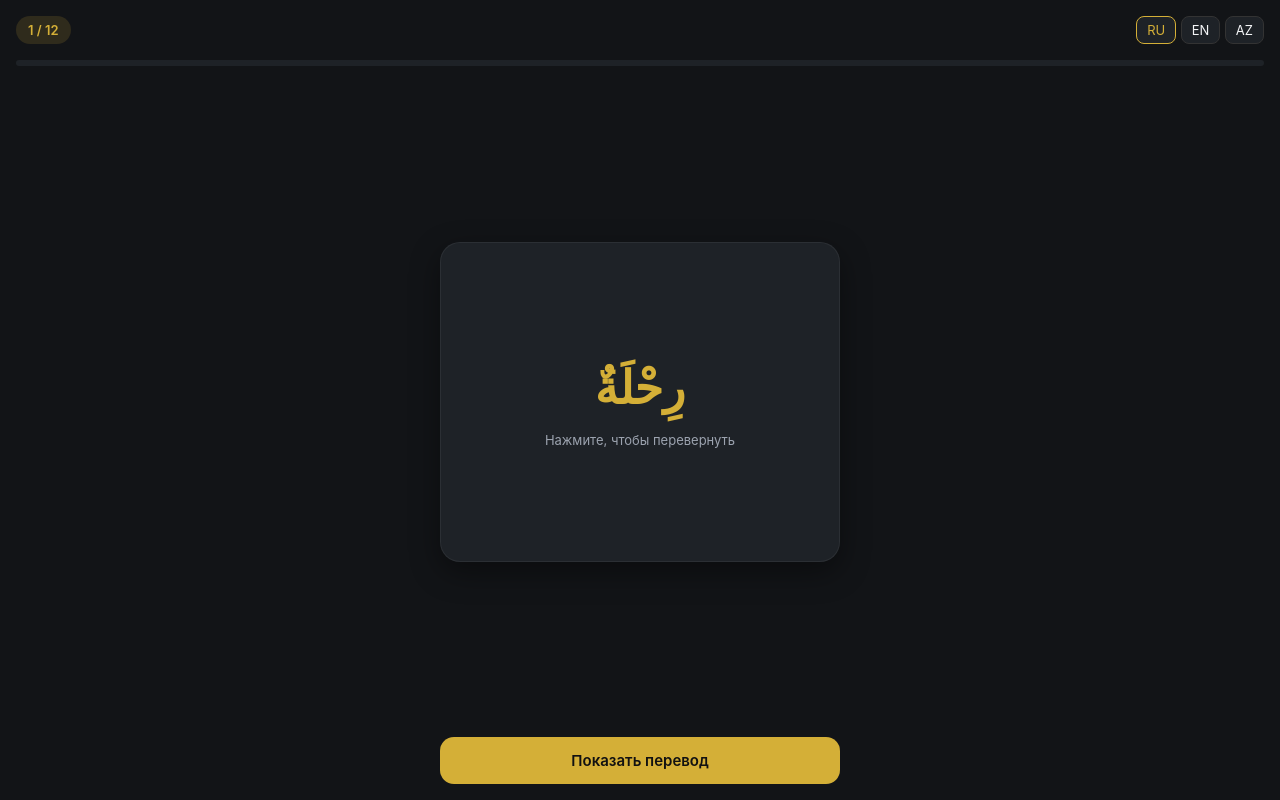
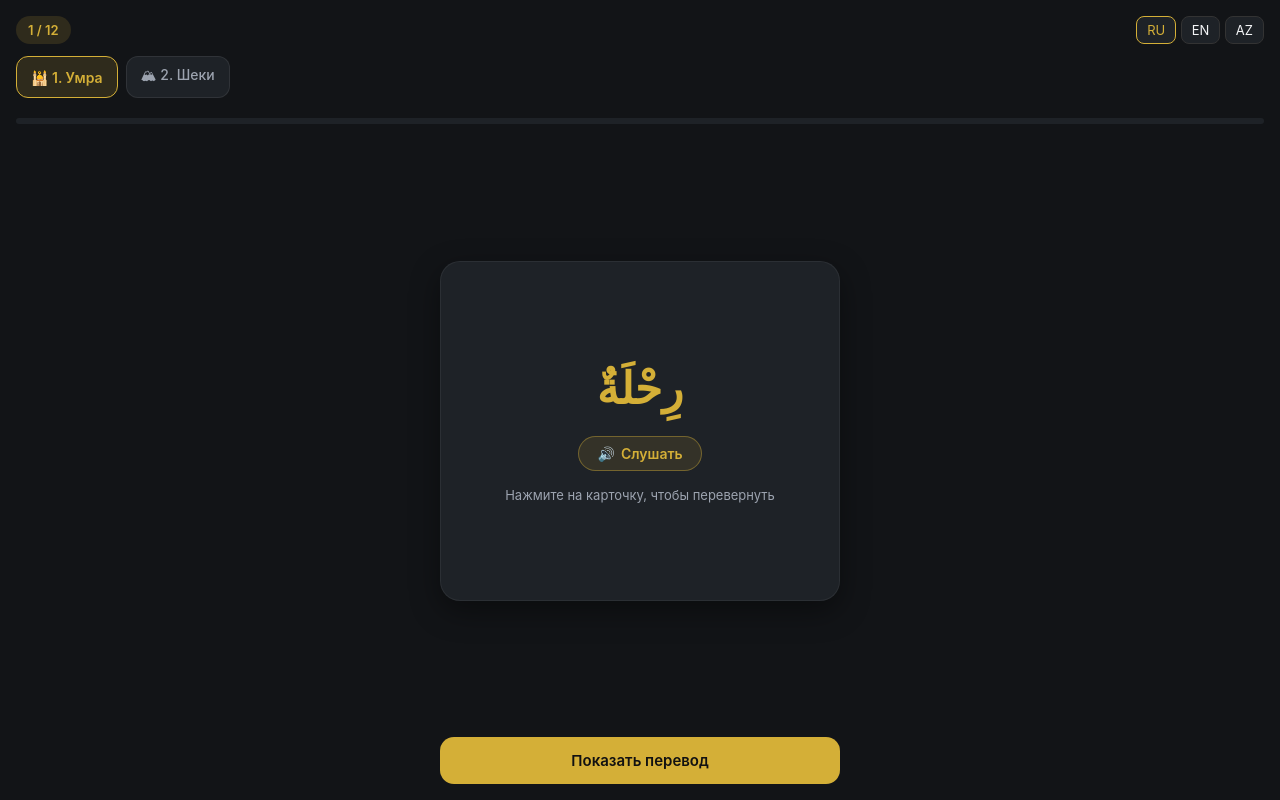
Before and after one commit to elbrusbayramov/arabic-vibe-app, a plain HTML site: page index.html in a window 1280 px wide. Drawn offline with Linux system fonts and the light colour scheme.

Commit message:
Update index.html
version 2 with audio

```diff
--- a/index.html
+++ b/index.html
@@ -3,7 +3,7 @@
 <head>
     <meta charset="UTF-8">
     <meta name="viewport" content="width=device-width, initial-scale=1.0, maximum-scale=1.0, user-scalable=no">
-    <title>Arabic Vibe — Тренажер: Умра</title>
+    <title>Arabic Vibe — Тренажер слов</title>
     <script src="https://telegram.org/js/telegram-web-app.js"></script>
     <style>
         :root {
@@ -17,26 +17,51 @@
         }
         * { box-sizing: border-box; margin: 0; padding: 0; font-family: -apple-system, BlinkMacSystemFont, 'Segoe UI', Roboto, sans-serif; }
         body { background: var(--bg); color: var(--text); display: flex; flex-direction: column; min-height: 100vh; padding: 16px; }
-        header { display: flex; justify-content: space-between; align-items: center; margin-bottom: 16px; }
+
+        header { display: flex; justify-content: space-between; align-items: center; margin-bottom: 12px; }
         .badge { background: rgba(212, 175, 55, 0.15); color: var(--gold); padding: 6px 12px; border-radius: 20px; font-size: 13px; font-weight: 600; }
         .lang-switch button { background: var(--card); border: 1px solid #333; color: var(--text); padding: 5px 10px; border-radius: 8px; cursor: pointer; font-size: 13px; }
         .lang-switch button.active { border-color: var(--gold); color: var(--gold); }
+
+        .episodes-bar { display: flex; gap: 8px; overflow-x: auto; padding-bottom: 10px; margin-bottom: 10px; scrollbar-width: none; }
+        .episodes-bar::-webkit-scrollbar { display: none; }
+        .ep-btn { white-space: nowrap; background: var(--card); border: 1px solid rgba(255,255,255,0.08); color: var(--muted); padding: 8px 14px; border-radius: 12px; font-size: 14px; font-weight: 500; cursor: pointer; transition: all 0.2s; }
+        .ep-btn.active { background: rgba(212, 175, 55, 0.15); border-color: var(--gold); color: var(--gold); font-weight: 600; }
 
         .progress-bar { width: 100%; height: 6px; background: var(--card); border-radius: 3px; overflow: hidden; margin-bottom: 20px; }
         .progress-fill { height: 100%; background: var(--gold); width: 0%; transition: width 0.3s ease; }
 
         .card-container { perspective: 1000px; flex: 1; display: flex; align-items: center; justify-content: center; margin-bottom: 20px; }
-        .card { width: 100%; max-width: 400px; min-height: 320px; position: relative; transform-style: preserve-3d; transition: transform 0.5s cubic-bezier(0.4, 0.2, 0.2, 1); cursor: pointer; }
+        .card { width: 100%; max-width: 400px; min-height: 340px; position: relative; transform-style: preserve-3d; transition: transform 0.5s cubic-bezier(0.4, 0.2, 0.2, 1); cursor: pointer; }
         .card.flipped { transform: rotateY(180deg); }
         .card-face { position: absolute; width: 100%; height: 100%; backface-visibility: hidden; background: var(--card); border-radius: 20px; padding: 24px; display: flex; flex-direction: column; justify-content: center; align-items: center; text-align: center; border: 1px solid rgba(255,255,255,0.06); box-shadow: 0 10px 30px rgba(0,0,0,0.4); }
         .card-back { transform: rotateY(180deg); justify-content: space-between; }
 
-        .arabic-word { font-size: 46px; font-weight: 700; color: var(--gold); direction: rtl; margin-bottom: 12px; line-height: 1.4; }
-        .hint { font-size: 13px; color: var(--muted); }
+        .arabic-word { font-size: 44px; font-weight: 700; color: var(--gold); direction: rtl; margin-bottom: 16px; line-height: 1.4; }
+        .hint { font-size: 13px; color: var(--muted); margin-top: 16px; }
+
+        /* Кнопка озвучки */
+        .audio-btn {
+            background: rgba(212, 175, 55, 0.12);
+            border: 1px solid rgba(212, 175, 55, 0.4);
+            color: var(--gold);
+            padding: 8px 18px;
+            border-radius: 20px;
+            font-size: 14px;
+            font-weight: 600;
+            cursor: pointer;
+            display: inline-flex;
+            align-items: center;
+            gap: 6px;
+            transition: transform 0.15s, background 0.2s;
+        }
+        .audio-btn:active { transform: scale(0.95); background: rgba(212, 175, 55, 0.25); }
+        .audio-btn-small { padding: 4px 12px; font-size: 12px; margin-top: 8px; }
+
         .root-tag { background: #2a2f37; padding: 4px 12px; border-radius: 12px; font-size: 14px; color: var(--gold); direction: rtl; }
-        .translation { font-size: 24px; font-weight: 600; margin: 12px 0; }
+        .translation { font-size: 22px; font-weight: 600; margin: 10px 0; }
         .context-box { background: rgba(0,0,0,0.25); padding: 14px; border-radius: 12px; width: 100%; border-right: 3px solid var(--gold); }
-        .context-ar { font-size: 20px; direction: rtl; color: #fff; margin-bottom: 6px; }
+        .context-ar { font-size: 19px; direction: rtl; color: #fff; margin-bottom: 6px; }
         .context-tr { font-size: 13px; color: var(--muted); }
 
         .controls { display: grid; grid-template-columns: 1fr 1fr; gap: 12px; max-width: 400px; width: 100%; margin: 0 auto; }
@@ -62,40 +87,51 @@
     </div>
 </header>
 
+<div class="episodes-bar" id="episodes-bar"></div>
 <div class="progress-bar"><div class="progress-fill" id="progress"></div></div>
 
 <div class="card-container" id="card-area">
     <div class="card" id="flashcard" onclick="flipCard()">
         <div class="card-face card-front">
-            <div class="arabic-word" id="word-ar">رِحْلَةٌ</div>
-            <div class="hint" id="tap-hint">Нажмите, чтобы перевернуть</div>
+            <div class="arabic-word" id="word-ar"></div>
+            <!-- event.stopPropagation() не дает карточке перевернуться при клике на звук -->
+            <button class="audio-btn" onclick="event.stopPropagation(); playWordAudio()">
+                🔊 <span id="listen-word-txt">Слушать</span>
+            </button>
+            <div class="hint" id="tap-hint"></div>
         </div>
         <div class="card-face card-back">
-            <div class="root-tag" id="word-root">Корень: ر - ح - ل</div>
-            <div class="translation" id="word-tr">Путешествие</div>
+            <div class="root-tag" id="word-root"></div>
+            <div class="translation" id="word-tr"></div>
             <div class="context-box">
-                <div class="context-ar" id="ctx-ar">نَبْدَأُ رِحْلَةَ الْعُمْرَةِ مِنْ بَاكُو</div>
-                <div class="context-tr" id="ctx-tr">Мы начинаем путешествие Умры из Баку</div>
+                <div class="context-ar" id="ctx-ar"></div>
+                <div class="context-tr" id="ctx-tr"></div>
+                <button class="audio-btn audio-btn-small" onclick="event.stopPropagation(); playContextAudio()">
+                    🔊 <span id="listen-ctx-txt">Фраза</span>
+                </button>
             </div>
         </div>
     </div>
 </div>
 
-<div class="controls" id="controls">
-    <button class="btn btn-flip" id="flip-btn" onclick="flipCard()">Показать перевод</button>
-</div>
+<div class="controls" id="controls"></div>
 
 <div class="done-screen" id="done-screen">
     <h2>Ма ша Аллах! 🎉</h2>
-    <p id="done-text">Вы повторили все слова из выпуска «Поездка в Умру».</p>
-    <button class="btn btn-flip" style="max-width: 260px;" onclick="restart()">Повторить заново</button>
+    <p id="done-text"></p>
+    <button class="btn btn-flip" style="max-width: 260px;" id="restart-btn" onclick="restart()">Повторить заново</button>
 </div>
 
 <script>
     const tg = window.Telegram?.WebApp;
     if (tg) { tg.expand(); }
 
-    const wordsData = [
+    // Поле audio (опционально): если добавить "audio": "audio/umrah/1.mp3", включится ваш MP3.
+    // Если поля audio нет — сработает встроенный арабский голос браузера.
+    const episodesData = {
+        umrah: {
+            title: { ru: "🕌 1. Умра", en: "🕌 1. Umrah", az: "🕌 1. Ümrə" },
+            words: [
                 { ar: "رِحْلَةٌ", root: "ر - ح - ل", tr: { ru: "Путешествие, поездка", en: "Journey, trip", az: "Səyahət, səfər" }, ctx_ar: "نَبْدَأُ رِحْلَةَ الْعُمْرَةِ مِنْ بَاكُو", ctx_tr: { ru: "Мы начинаем путешествие Умры из Баку", en: "We start the Umrah journey from Baku", az: "Bakıdan Ümrə səyahətinə başlayırıq" } },
                 { ar: "الطَّائِرَةُ", root: "ط - ي - ر", tr: { ru: "Самолет", en: "Airplane", az: "Təyyarə" }, ctx_ar: "نَحْنُ الْآنَ فِي الطَّائِرَةِ", ctx_tr: { ru: "Мы сейчас в самолете", en: "We are now on the airplane", az: "Biz indi təyyarədəyik" } },
                 { ar: "السَّحَابُ", root: "س - ح - ب", tr: { ru: "Облака", en: "Clouds", az: "Buludlar" }, ctx_ar: "الْجَوُّ جَمِيلٌ فَوْقَ السَّحَابِ", ctx_tr: { ru: "Погода прекрасна над облаками", en: "The weather is beautiful above the clouds", az: "Buludların üzərində hava gözəldir" } },
@@ -108,32 +144,99 @@
                 { ar: "سَاحَاتٌ", root: "س - و - ح", tr: { ru: "Площади, дворы", en: "Courtyards, plazas", az: "Meydanlar, həyətlər" }, ctx_ar: "نَمْشِي فِي سَاحَاتِ الْمَسْجِدِ", ctx_tr: { ru: "Мы гуляем по площадям мечети", en: "We walk in the courtyards of the mosque", az: "Məscidin həyətlərində gəzirik" } },
                 { ar: "الْحَمَامُ", root: "ح - م - م", tr: { ru: "Голуби", en: "Pigeons", az: "Göyərçinlər" }, ctx_ar: "نُشَاهِدُ النَّاسَ وَالْحَمَامَ", ctx_tr: { ru: "Мы наблюдаем за людьми и голубями", en: "We watch the people and the pigeons", az: "İnsanları və göyərçinləri izləyirik" } },
                 { ar: "النُّورُ", root: "ن - و - ر", tr: { ru: "Свет, сияние", en: "Light, radiance", az: "Nur, işıq" }, ctx_ar: "يَكُونُ الْمَكَانُ مَلِيئًا بِالنُّورِ", ctx_tr: { ru: "Это место наполнено светом", en: "The place is filled with light", az: "Məkan nurla dolu olur" } }
-    ];
+            ]
+        },
+        sheki: {
+            title: { ru: "🏔 2. Шеки", en: "🏔 2. Sheki", az: "🏔 2. Şəki" },
+            words: [
+                { ar: "الْجِبَالُ", root: "ج - ب - ل", tr: { ru: "Горы", en: "Mountains", az: "Dağlar" }, ctx_ar: "نَتَّجِهُ إِلَى الْجِبَالِ فِي شَكِي", ctx_tr: { ru: "Мы направляемся в горы в Шеки", en: "We head to the mountains in Sheki", az: "Şəkidəki dağlara doğru gedirik" } },
+                { ar: "الْغَابَةُ", root: "غ - ي - ب", tr: { ru: "Лес", en: "Forest", az: "Meşə" }, ctx_ar: "الْهَوَاءُ نَقِيٌّ فِي الْغَابَةِ", ctx_tr: { ru: "Воздух в лесу чистый", en: "The air in the forest is fresh", az: "Meşədə hava təmizdir" } },
+                { ar: "الشَّايُ", root: "ش - و - ي", tr: { ru: "Чай", en: "Tea", az: "Çay" }, ctx_ar: "نَشْرَبُ الشَّايَ السَّاخِنَ", ctx_tr: { ru: "Мы пьем горячий чай", en: "We drink hot tea", az: "İsti çay içirik" } }
+            ]
+        }
+    };
 
     const uiText = {
-        ru: { tap: "Нажмите, чтобы перевернуть", root: "Корень", flip: "Показать перевод", hard: "Повторить еще", easy: "Запомнил", done: "Вы повторили все слова из выпуска «Поездка в Умру»." },
-        en: { tap: "Tap to flip", root: "Root", flip: "Show translation", hard: "Repeat again", easy: "Got it", done: "You have reviewed all words from the Umrah episode." },
-        az: { tap: "Çevirmək üçün toxunun", root: "Kök", flip: "Tərcüməni göstər", hard: "Yenidən təkrarla", easy: "Yadda saxladım", done: "«Ümrə səfəri» buraxılışındakı bütün sözləri təkrarladınız." }
+        ru: { tap: "Нажмите на карточку, чтобы перевернуть", root: "Корень", flip: "Показать перевод", hard: "Повторить еще", easy: "Запомнил", done: "Вы повторили все слова этого выпуска!", restart: "Повторить заново", listen: "Слушать", phrase: "Озвучить фразу" },
+        en: { tap: "Tap card to flip", root: "Root", flip: "Show translation", hard: "Repeat again", easy: "Got it", done: "You have reviewed all words in this episode!", restart: "Restart", listen: "Listen", phrase: "Play phrase" },
+        az: { tap: "Çevirmək üçün karta toxunun", root: "Kök", flip: "Tərcüməni göstər", hard: "Yenidən təkrarla", easy: "Yadda saxladım", done: "Bu buraxılışdakı bütün sözləri təkrarladınız!", restart: "Yenidən başla", listen: "Dinlə", phrase: "Cümləni dinlə" }
     };
 
+    const urlParams = new URLSearchParams(window.location.search);
+    let currentEpisode = episodesData[urlParams.get('ep')] ? urlParams.get('ep') : 'umrah';
     let currentLang = 'ru';
-    let queue = [...wordsData];
+    let queue = [];
     let learnedCount = 0;
     let isFlipped = false;
+    let currentAudioPlayer = null;
+
+    // Функция озвучки: сначала ищет MP3 автора, если нет — читает через синтезатор речи (ar-SA)
+    function speakArabic(text, mp3Url = null) {
+        if (currentAudioPlayer) {
+            currentAudioPlayer.pause();
+            currentAudioPlayer = null;
+        }
+        window.speechSynthesis?.cancel();
+
+        if (mp3Url) {
+            currentAudioPlayer = new Audio(mp3Url);
+            currentAudioPlayer.play().catch(() => fallbackTTS(text));
+        } else {
+            fallbackTTS(text);
+        }
+    }
+
+    function fallbackTTS(text) {
+        if (!('speechSynthesis' in window)) return;
+        const utterance = new SpeechSynthesisUtterance(text);
+        utterance.lang = 'ar-SA';
+        utterance.rate = 0.85; // Чуть медленнее для четкого восприятия огласовок
+        window.speechSynthesis.speak(utterance);
+    }
+
+    function playWordAudio() {
+        if (queue.length === 0) return;
+        speakArabic(queue[0].ar, queue[0].audio || null);
+    }
+
+    function playContextAudio() {
+        if (queue.length === 0) return;
+        speakArabic(queue[0].ctx_ar, queue[0].ctx_audio || null);
+    }
+
+    function renderEpisodesBar() {
+        const bar = document.getElementById('episodes-bar');
+        bar.innerHTML = '';
+        Object.keys(episodesData).forEach(epKey => {
+            const btn = document.createElement('button');
+            btn.className = 'ep-btn' + (epKey === currentEpisode ? ' active' : '');
+            btn.innerText = episodesData[epKey].title[currentLang];
+            btn.onclick = () => selectEpisode(epKey);
+            bar.appendChild(btn);
+        });
+    }
+
+    function selectEpisode(epKey) {
+        currentEpisode = epKey;
+        restart();
+    }
 
     function setLang(lang) {
         currentLang = lang;
         document.querySelectorAll('.lang-switch button').forEach(b => b.classList.remove('active'));
         document.getElementById('btn-' + lang).classList.add('active');
+        renderEpisodesBar();
         renderCard();
     }
 
     function renderCard() {
+        const totalWords = episodesData[currentEpisode].words.length;
         if (queue.length === 0) {
             document.getElementById('card-area').style.display = 'none';
             document.getElementById('controls').style.display = 'none';
             document.getElementById('done-screen').style.display = 'flex';
             document.getElementById('done-text').innerText = uiText[currentLang].done;
+            document.getElementById('restart-btn').innerText = uiText[currentLang].restart;
             document.getElementById('progress').style.width = '100%';
             return;
         }
@@ -142,14 +245,16 @@
         isFlipped = false;
         document.getElementById('flashcard').classList.remove('flipped');
         document.getElementById('word-ar').innerText = item.ar;
+        document.getElementById('listen-word-txt').innerText = uiText[currentLang].listen;
+        document.getElementById('listen-ctx-txt').innerText = uiText[currentLang].phrase;
         document.getElementById('tap-hint').innerText = uiText[currentLang].tap;
         document.getElementById('word-root').innerText = `${uiText[currentLang].root}: ${item.root}`;
         document.getElementById('word-tr').innerText = item.tr[currentLang];
         document.getElementById('ctx-ar').innerText = item.ctx_ar;
         document.getElementById('ctx-tr').innerText = item.ctx_tr[currentLang];
 
-        document.getElementById('counter').innerText = `${learnedCount + 1} / ${wordsData.length}`;
-        document.getElementById('progress').style.width = `${(learnedCount / wordsData.length) * 100}%`;
+        document.getElementById('counter').innerText = `${learnedCount + 1} / ${totalWords}`;
+        document.getElementById('progress').style.width = `${(learnedCount / totalWords) * 100}%`;
 
         document.getElementById('controls').innerHTML = `<button class="btn btn-flip" onclick="flipCard()">${uiText[currentLang].flip}</button>`;
     }
@@ -165,26 +270,28 @@
     }
 
     function answer(known) {
+        window.speechSynthesis?.cancel();
+        if (currentAudioPlayer) currentAudioPlayer.pause();
         const current = queue.shift();
         if (known) {
             learnedCount++;
         } else {
-            // Возвращаем трудное слово через 2 карточки (интервальное повторение)
             queue.splice(Math.min(2, queue.length), 0, current);
         }
         renderCard();
     }
 
     function restart() {
-        queue = [...wordsData];
+        queue = [...episodesData[currentEpisode].words];
         learnedCount = 0;
         document.getElementById('card-area').style.display = 'flex';
         document.getElementById('controls').style.display = 'grid';
         document.getElementById('done-screen').style.display = 'none';
+        renderEpisodesBar();
         renderCard();
     }
 
-    renderCard();
+    restart();
 </script>
 </body>
 </html>
```
Lines whose indentation alone changed are shown as unchanged.
